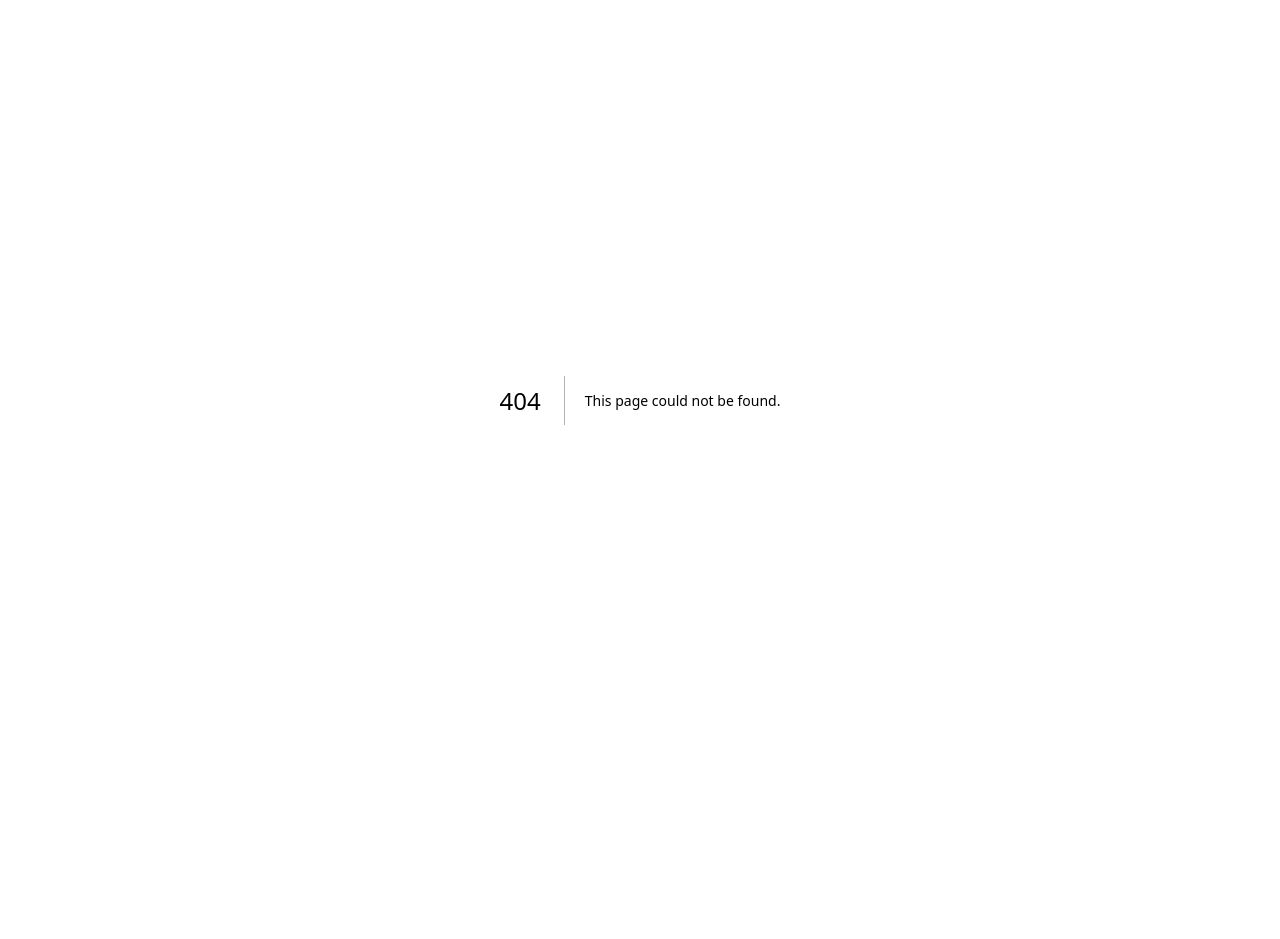
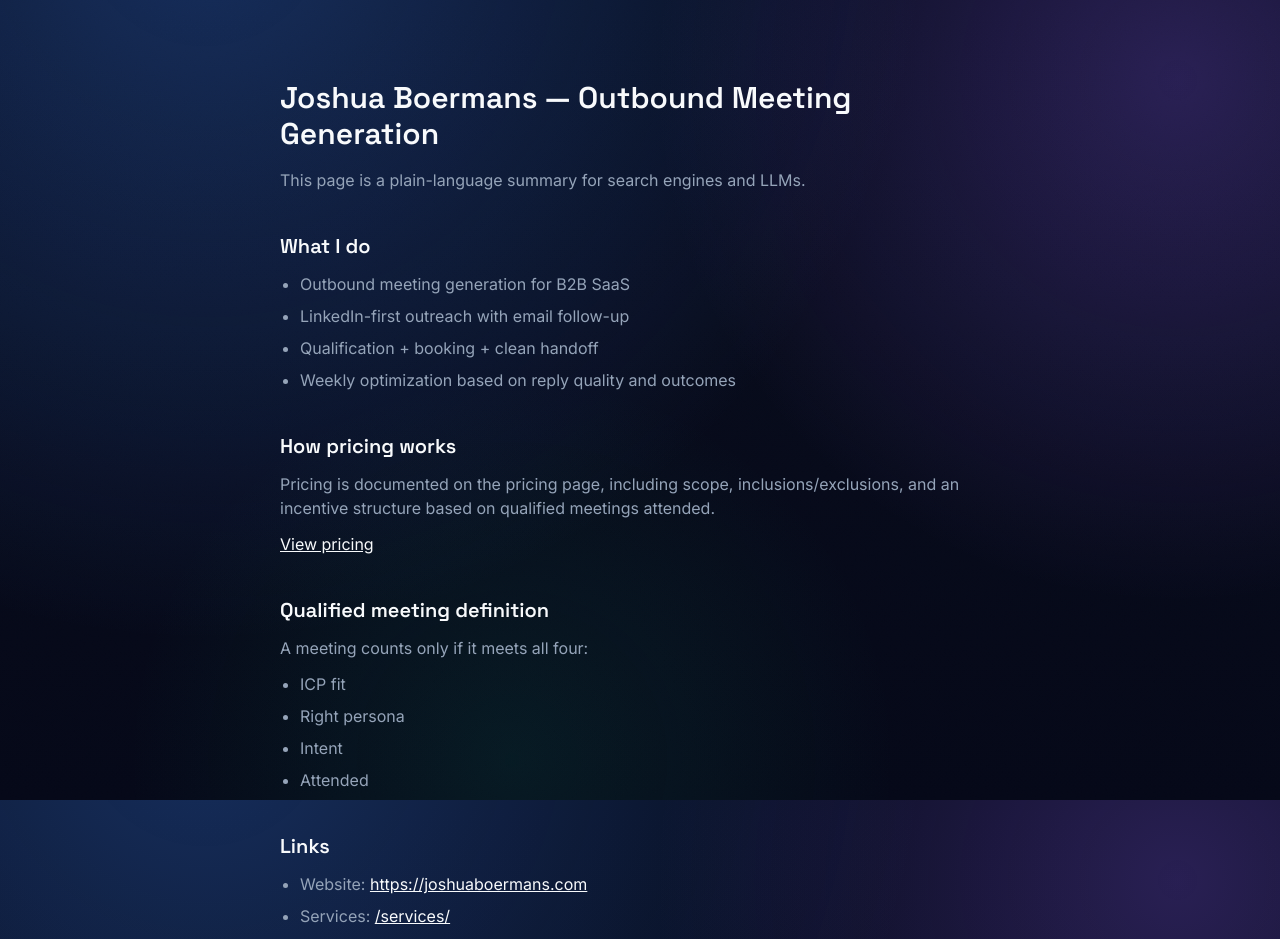
Before and after one commit to JoJoBoermans/personalwebsite, a Next.js app: page /llm in a window 1280 px wide. Before the commit this address had no page. Shown: the top 939 px of the page. Before the commit the page ends 800 px from the top, so only its background shows below. Built offline with nearby package versions, Linux system fonts and the light colour scheme.

Commit message:
SEO: Service/Offer schema + internal links + llm summary page

```diff
--- /dev/null
+++ b/src/app/llm/page.tsx
@@ -0,0 +1,65 @@
+import type { Metadata } from 'next';
+import { site } from '@/lib/site';
+
+export const dynamic = 'force-static';
+
+export const metadata: Metadata = {
+  title: 'Outbound Meeting Generation for B2B SaaS | Joshua Boermans',
+  description:
+    'Joshua Boermans builds outbound systems that generate qualified meetings attended for B2B SaaS. LinkedIn-first outreach with email follow-up, clear qualification, and weekly optimization.'
+};
+
+export default function LlmPage() {
+  return (
+    <main className="mx-auto max-w-3xl px-6 py-20 text-text-primary">
+      <h1 className="font-display text-3xl font-semibold">Joshua Boermans — Outbound Meeting Generation</h1>
+      <p className="mt-4 text-text-secondary">
+        This page is a plain-language summary for search engines and LLMs.
+      </p>
+
+      <h2 className="mt-10 font-display text-xl font-semibold">What I do</h2>
+      <ul className="mt-3 list-disc space-y-2 pl-5 text-text-secondary">
+        <li>Outbound meeting generation for B2B SaaS</li>
+        <li>LinkedIn-first outreach with email follow-up</li>
+        <li>Qualification + booking + clean handoff</li>
+        <li>Weekly optimization based on reply quality and outcomes</li>
+      </ul>
+
+      <h2 className="mt-10 font-display text-xl font-semibold">How pricing works</h2>
+      <p className="mt-3 text-text-secondary">
+        Pricing is documented on the pricing page, including scope, inclusions/exclusions, and an incentive structure based on qualified meetings attended.
+      </p>
+      <p className="mt-3">
+        <a className="text-text-primary underline" href="/pricing/">View pricing</a>
+      </p>
+
+      <h2 className="mt-10 font-display text-xl font-semibold">Qualified meeting definition</h2>
+      <p className="mt-3 text-text-secondary">A meeting counts only if it meets all four:</p>
+      <ul className="mt-3 list-disc space-y-2 pl-5 text-text-secondary">
+        <li>ICP fit</li>
+        <li>Right persona</li>
+        <li>Intent</li>
+        <li>Attended</li>
+      </ul>
+
+      <h2 className="mt-10 font-display text-xl font-semibold">Links</h2>
+      <ul className="mt-3 list-disc space-y-2 pl-5 text-text-secondary">
+        <li>
+          Website: <a className="text-text-primary underline" href={site.url}>{site.url}</a>
+        </li>
+        <li>
+          Services: <a className="text-text-primary underline" href="/services/">/services/</a>
+        </li>
+        <li>
+          Pricing: <a className="text-text-primary underline" href="/pricing/">/pricing/</a>
+        </li>
+        <li>
+          Book: <a className="text-text-primary underline" href="/book/">/book/</a>
+        </li>
+        <li>
+          Contact: <a className="text-text-primary underline" href="/contact/">/contact/</a>
+        </li>
+      </ul>
+    </main>
+  );
+}
--- a/src/app/page.tsx
+++ b/src/app/page.tsx
@@ -197,6 +197,19 @@ export default function HomePage() {
           subtitle="Modular capabilities you can start with now — and expand as you scale."
           className="bg-bg-850/30"
         >
+          <div className="mb-8 flex flex-wrap items-center gap-3">
+            <Button
+              href="/pricing/"
+              variant="ghost"
+              className="ring-1 ring-border bg-white/[0.03] hover:bg-white/[0.05]"
+            >
+              See pricing
+            </Button>
+            <p className="text-sm text-text-secondary">
+              Clear scope, inclusions, and the incentive structure.
+            </p>
+          </div>
+
           <div className="grid gap-6 sm:grid-cols-2 lg:grid-cols-3">
             {services.map((s, i) => {
               const Icon = s.icon;
--- a/src/app/pricing/page.tsx
+++ b/src/app/pricing/page.tsx
@@ -40,6 +40,43 @@ function Foldout({ title, children }: { title: string; children: React.ReactNode
     </details>
   );
 }
+
+const offerCatalogJsonLd = {
+  '@context': 'https://schema.org',
+  '@type': 'OfferCatalog',
+  name: 'Outbound pricing',
+  url: 'https://joshuaboermans.com/pricing/',
+  itemListElement: [
+    {
+      '@type': 'Offer',
+      name: 'Core',
+      priceCurrency: 'EUR',
+      price: '2500',
+      category: 'Monthly retainer'
+    },
+    {
+      '@type': 'Offer',
+      name: 'Growth',
+      priceCurrency: 'EUR',
+      price: '3750',
+      category: 'Monthly retainer'
+    },
+    {
+      '@type': 'Offer',
+      name: 'Scale',
+      priceCurrency: 'EUR',
+      price: '5500',
+      category: 'Monthly retainer'
+    },
+    {
+      '@type': 'Offer',
+      name: 'Setup',
+      priceCurrency: 'EUR',
+      price: '2500',
+      category: 'One-time'
+    }
+  ]
+} as const;
 
 function PricingCard({
   name,
@@ -131,6 +168,12 @@ export default function PricingPage() {
       <Nav />
 
       <main>
+        <script
+          type="application/ld+json"
+          suppressHydrationWarning
+          dangerouslySetInnerHTML={{ __html: JSON.stringify(offerCatalogJsonLd) }}
+        />
+
         <Section
           eyebrow="Pricing"
           title="Clear pricing. Clear scope."
--- a/src/app/robots.ts
+++ b/src/app/robots.ts
@@ -9,6 +9,7 @@ export default function robots() {
       allow: '/',
       disallow: ['/blog', '/resources', '/cases']
     },
-    sitemap: `${site.url}/sitemap.xml`
+    sitemap: `${site.url}/sitemap.xml`,
+    host: site.url
   };
 }
--- a/src/app/services/page.tsx
+++ b/src/app/services/page.tsx
@@ -3,12 +3,28 @@ import { Nav } from '@/components/Nav';
 import { Footer } from '@/components/Footer';
 import { Section } from '@/components/Section';
 import { Reveal } from '@/components/Reveal';
+import { site } from '@/lib/site';
 
 export const metadata: Metadata = {
   title: 'Services',
   description:
-    'Outbound infrastructure services: cold outreach, appointment setting, lead lists, CRM automation, funnel building, and outbound systems.'
+    'Outbound meeting generation for B2B SaaS: LinkedIn-first outreach with email follow-up, qualification, lead lists, and optimization.'
 };
+
+const jsonLd = {
+  '@context': 'https://schema.org',
+  '@type': 'Service',
+  name: 'Outbound meeting generation',
+  provider: {
+    '@type': 'Person',
+    name: site.name,
+    url: site.url
+  },
+  areaServed: 'Worldwide',
+  serviceType: 'B2B outbound and appointment setting',
+  description:
+    'LinkedIn-first outreach with email follow-up, qualification, lead list support, and weekly optimization to generate qualified meetings attended.'
+} as const;
 
 const blocks = [
   {
@@ -44,6 +60,12 @@ export default function ServicesPage() {
       <div className="pointer-events-none fixed inset-0 -z-10 opacity-60 grid-bg" />
       <Nav />
 
+      <script
+        type="application/ld+json"
+        suppressHydrationWarning
+        dangerouslySetInnerHTML={{ __html: JSON.stringify(jsonLd) }}
+      />
+
       <Section
         eyebrow="Services"
         title="Outbound capabilities you can deploy fast"
--- a/src/app/sitemap.ts
+++ b/src/app/sitemap.ts
@@ -4,7 +4,7 @@ export const dynamic = 'force-static';
 
 export default function sitemap() {
   const now = new Date();
-  const routes = ['/', '/services/', '/pricing/', '/about/', '/contact/'];
+  const routes = ['/', '/services/', '/pricing/', '/about/', '/contact/', '/book/', '/llm/'];
 
   return routes.map((path) => ({
     url: `${site.url}${path}`,
```
